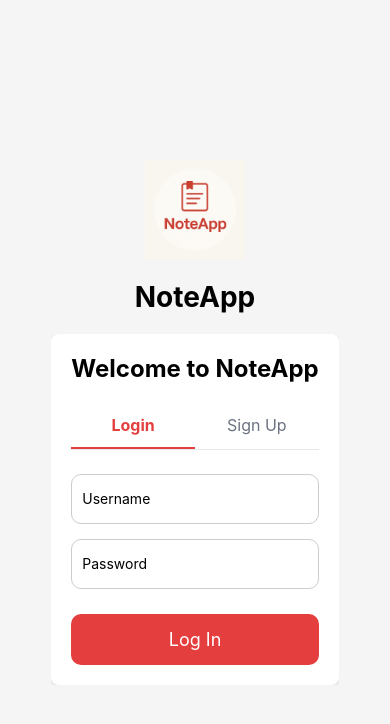
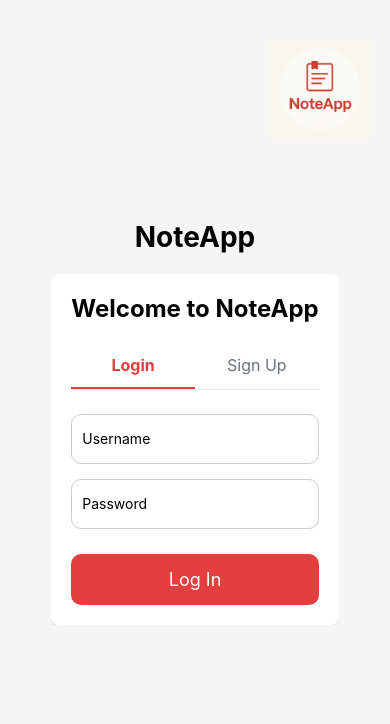
Before and after one commit to JorgeRodriguez5167/Frontend-Study-App, a React Native app: screen / in a window 390 px wide. Shown: the top 724 px of the page. Built offline with nearby package versions, Linux system fonts and the light colour scheme.

Commit message:
Update App.js

```diff
--- a/App.js
+++ b/App.js
@@ -6,15 +6,15 @@ import {
   SafeAreaView, KeyboardAvoidingView, Platform, ScrollView, Image
 } from 'react-native';
 
-// Importing the logo image
-import NoteAppLogo from './assets/NoteAppLogo.png'; // Adjust the path if necessary
-
 import HomeScreen from './HomeScreen';
 import NoteSelection from './NoteSelection';
 import AccountSettingsScreen from './AccountSettingsScreen';
 import UploadTextScreen from './UploadTextScreen';
 import UploadAudioScreen from './UploadAudioScreen';
 import RecordAudioScreen from './RecordAudioScreen';
+
+// Import the logo image
+import NoteAppLogo from './assets/NoteAppLogo.png';
 
 const Stack = createStackNavigator();
 
@@ -52,9 +52,10 @@ const LoginScreen = ({ navigation }) => {
 
   return (
     <SafeAreaView style={styles.container}>
-      <Image source={NoteAppLogo} style={styles.logo} />  {/* Logo added here */}
+      <Text style={styles.title}>NoteApp</Text>
 
-      <Text style={styles.title}>NoteApp</Text>
+      {/* Logo */}
+      <Image source={NoteAppLogo} style={styles.logo} />
 
       <KeyboardAvoidingView
         behavior={Platform.OS === 'ios' ? 'padding' : 'height'}
@@ -165,15 +166,18 @@ const styles = StyleSheet.create({
     backgroundColor: '#f5f5f5',
     padding: 20,
   },
-  logo: {
-    width: 100, // Adjust size as needed
-    height: 100, // Adjust size as needed
-    marginBottom: 20,
-  },
   title: {
     fontSize: 28,
     fontWeight: 'bold',
     marginBottom: 20,
+  },
+  logo: {
+    position: 'absolute',
+    top: 40, // Adjust the value for the exact placement
+    right: 20, // Adjust the value for the exact placement
+    width: 100, // Adjust the size (double the original size)
+    height: 100, // Adjust the size (double the original size)
+    resizeMode: 'contain',
   },
   card: {
     width: '100%',
@@ -231,7 +235,7 @@ const styles = StyleSheet.create({
     backgroundColor: '#fff',
   },
   button: {
-    backgroundColor: '#e53e3e',  // Red button color to match your scheme
+    backgroundColor: '#e53e3e',
     padding: 15,
     borderRadius: 10,
     width: '100%',
```
